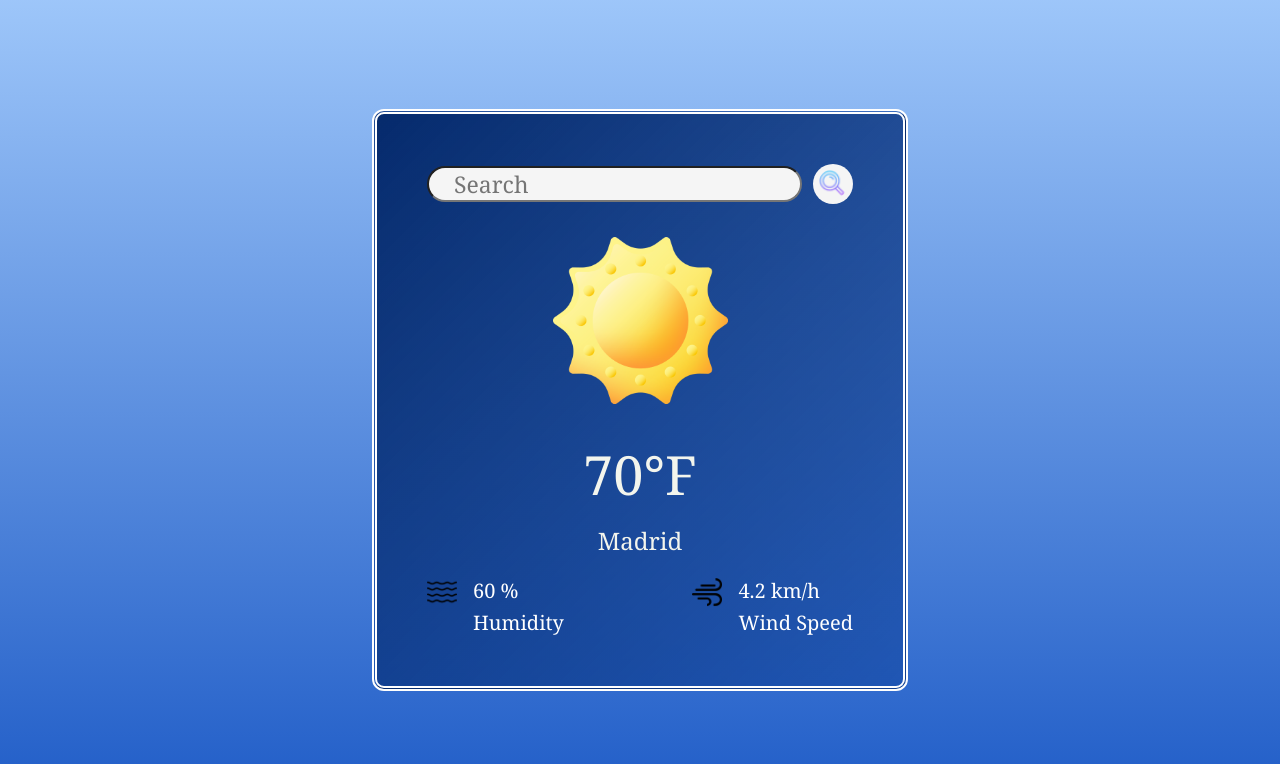
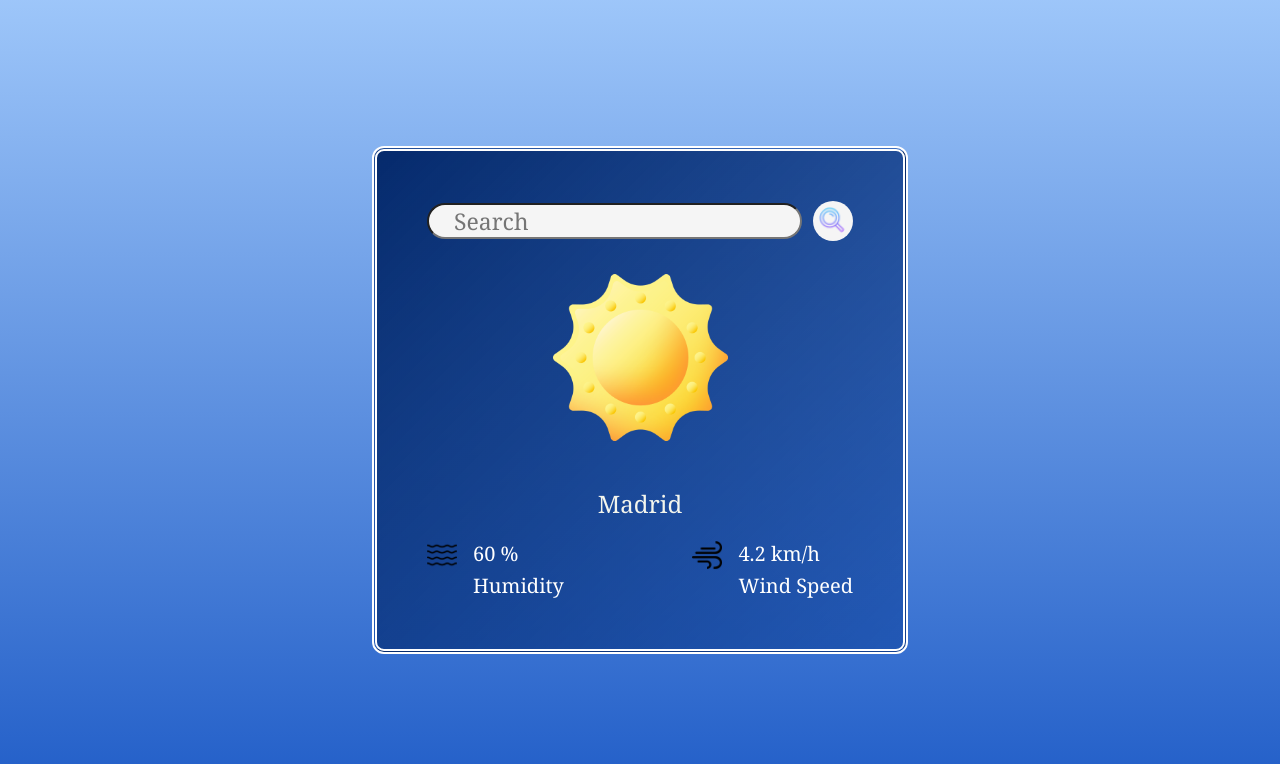
Before and after one commit to abigeez/abigeez.github.io, a React app in the folder 320-SBA/: page / in a window 1280 px wide. Shown: the top 764 px of the page. Built offline with nearby package versions, Linux system fonts and the light colour scheme; no server answers; the HTML template or start-up script is replaced by a standard one.

Commit message:
using state variable with the weather data variables i set and caching it into object literal

```diff
--- a/320-SBA/src/components/Weather.jsx
+++ b/320-SBA/src/components/Weather.jsx
@@ -45,9 +45,9 @@ const Weather = () => {
         setapiData({
           humidity: data.main.humidity,
           windSpeed: data.wind.speed,
-          temperatrue: Math.floor(data.main.temp),
+          temperature: Math.floor(data.main.temp),
           location: data.name,
-          icon: data
+          icon: icon
 
         })
       } catch (error) {
@@ -64,7 +64,7 @@ const Weather = () => {
         <img className="magGlass" src={search_icon} alt="" />
       </div>
       <img className="weather-icon" src={sun_icon} alt="" />
-      <p className="temp">70°F</p>
+      <p className="temp">{apiData.temperature}</p>
       <p className="city">Madrid</p>
       <div className='weathData'>
         <div className='col'>
```
